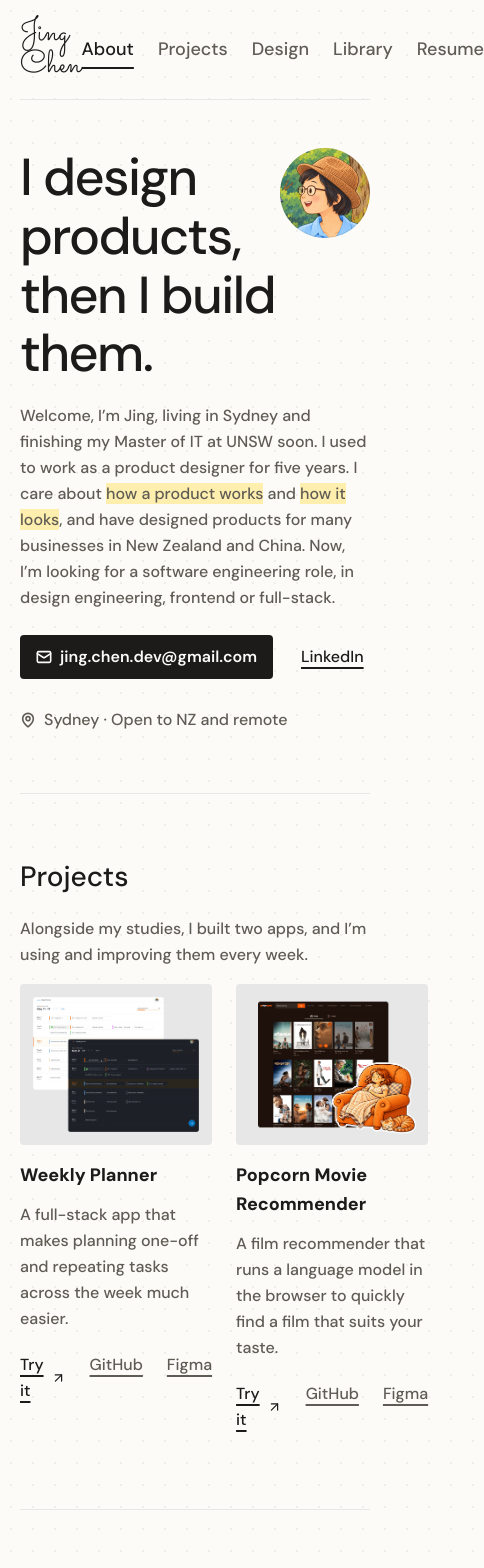
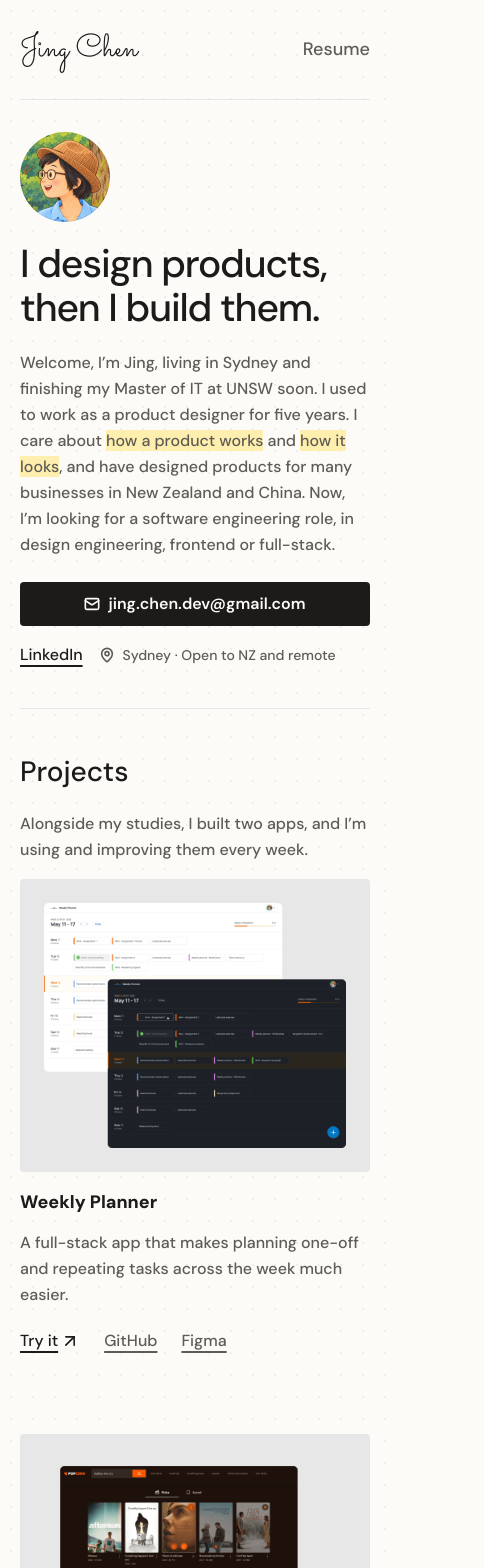
Before and after one commit to xixifish/personal-website, a Next.js app: page / in a window 390 px wide. Shown: the top 1568 px of the page, 484 px wide, since content can reach past the window. Built offline with nearby package versions, Linux system fonts and the light colour scheme.

Commit message:
Make page responsive for smaller screens

```diff
--- a/app/globals.css
+++ b/app/globals.css
@@ -26,6 +26,7 @@
   --space-6: 1.5rem; /* 24px */
   --space-7: 1.75rem; /* 28px */
   --space-8: 2rem; /* 32px */
+  --space-10: 2.5rem; /* 40px */
   --space-12: 3rem; /* 48px */
   --space-15: 3.75rem; /* 60px */
 }
--- a/app/page.module.css
+++ b/app/page.module.css
@@ -90,6 +90,33 @@
   color: var(--color-muted);
 }
 
+/* Phones: avatar above the headline, full-width email button */
+@media (max-width: 640px) {
+  .heroTop {
+    flex-direction: column-reverse; /* avatar shows first, h1 stays first in the HTML */
+    align-items: flex-start;
+    gap: var(--space-5);
+    padding-top: var(--space-8);
+  }
+
+  .heroText {
+    font-size: clamp(2rem, 10vw, 2.5rem); /* 32px at 320, 40px from 400 */
+  }
+
+  .contact {
+    gap: var(--space-4);
+  }
+
+  .email {
+    flex-basis: 100%;
+    justify-content: center;
+  }
+
+  .location {
+    font-size: var(--text-small); /* fits next to LinkedIn at 375px */
+  }
+}
+
 .section {
   padding-block: var(--space-15);
   border-bottom: 1px solid var(--color-line);
@@ -100,10 +127,29 @@
   border-bottom: none;
 }
 
+/* Narrow screens: less space between sections */
+@media (max-width: 700px) {
+  .heroSection {
+    padding-bottom: var(--space-10);
+  }
+
+  .section {
+    padding-block: var(--space-10);
+  }
+}
+
 .projectList {
   display: grid;
   grid-template-columns: 1fr 1fr;
   gap: var(--space-6);
+}
+
+/* Narrow screens: cards stack in one column */
+@media (max-width: 700px) {
+  .projectList {
+    grid-template-columns: 1fr;
+    gap: var(--space-12);
+  }
 }
 
 .sectionIntro {
@@ -139,6 +185,18 @@
   color: var(--color-muted);
 }
 
+/* Narrow screens: title and client on one line, result below */
+@media (max-width: 700px) {
+  .designRow {
+    grid-template-columns: 1fr auto;
+    column-gap: var(--space-4);
+  }
+
+  .designRow span:last-child {
+    grid-column: 1 / -1; /* the result spans both columns, so it starts a new line */
+  }
+}
+
 .libraryList {
   display: grid;
   grid-template-columns: repeat(7, 1fr);
@@ -168,10 +226,39 @@
   color: var(--color-muted);
 }
 
+/* Covers get narrower than ~100px below 900px, so the month gets smaller too */
+@media (max-width: 900px) {
+  .libraryMonth {
+    font-size: var(--text-small);
+  }
+}
+
 /* Must come after .libraryCover, or its grey filter wins */
 @media (hover: none) {
   .libraryCover {
     filter: none;
+  }
+}
+
+/* Narrow screens: one row that scrolls sideways, edge to edge */
+@media (max-width: 700px) {
+  .libraryList {
+    grid-template-columns: none;
+    grid-auto-flow: column;
+    /* About 2.5 covers in view, so the cut-off one hints at more; max 140px */
+    grid-auto-columns: min(calc((100% - 2 * var(--space-4)) / 2.5), 140px);
+    gap: var(--space-4);
+    overflow-x: auto;
+    scroll-snap-type: x proximity;
+    /* Stretch to the screen edges, keep the first cover lined up with the text */
+    margin-inline: -1.25rem;
+    padding-inline: 1.25rem;
+    scroll-padding-inline: 1.25rem;
+    padding-bottom: var(--space-2);
+  }
+
+  .libraryItem {
+    scroll-snap-align: start;
   }
 }
 
@@ -191,3 +278,11 @@
 .footer a {
   color: inherit;
 }
+
+/* Narrow screens: smaller footer text, less space above */
+@media (max-width: 700px) {
+  .footer {
+    margin-top: var(--space-12);
+    font-size: var(--text-small);
+  }
+}
--- a/components/Header.module.css
+++ b/components/Header.module.css
@@ -25,6 +25,9 @@
 }
 
 .link {
+  display: inline-flex;
+  align-items: center;
+  min-height: 44px; /* big enough to tap */
   font-size: var(--text-nav);
   color: var(--color-muted);
   text-decoration: none;
--- a/components/Header.tsx
+++ b/components/Header.tsx
@@ -8,27 +8,8 @@ export function Header() {
         Jing Chen
       </Link>
       <nav aria-label="Main">
+        {/* About, Projects, Design and Library come back when they have their own pages */}
         <ul className={styles.list}>
-          <li>
-            <Link href="/" aria-current="page" className={styles.link}>
-              About
-            </Link>
-          </li>
-          <li>
-            <Link href="/#projects" className={styles.link}>
-              Projects
-            </Link>
-          </li>
-          <li>
-            <Link href="/#design" className={styles.link}>
-              Design
-            </Link>
-          </li>
-          <li>
-            <Link href="/#library" className={styles.link}>
-              Library
-            </Link>
-          </li>
           <li>
             <a href="/jingchen-cv.pdf" target="_blank" className={styles.link}>
               Resume{" "}
--- a/components/ProjectCard.tsx
+++ b/components/ProjectCard.tsx
@@ -8,7 +8,7 @@ export function ProjectCard({ project }: { project: Project }) {
       <a href={project.liveUrl} className={styles.coverLink}>
         <Image
           src={project.cover.src}
-          sizes="(max-width: 600px) 100vw, 435px"
+          sizes="(max-width: 700px) 100vw, 435px"
           width={435}
           height={365}
           alt={project.cover.alt}
```
